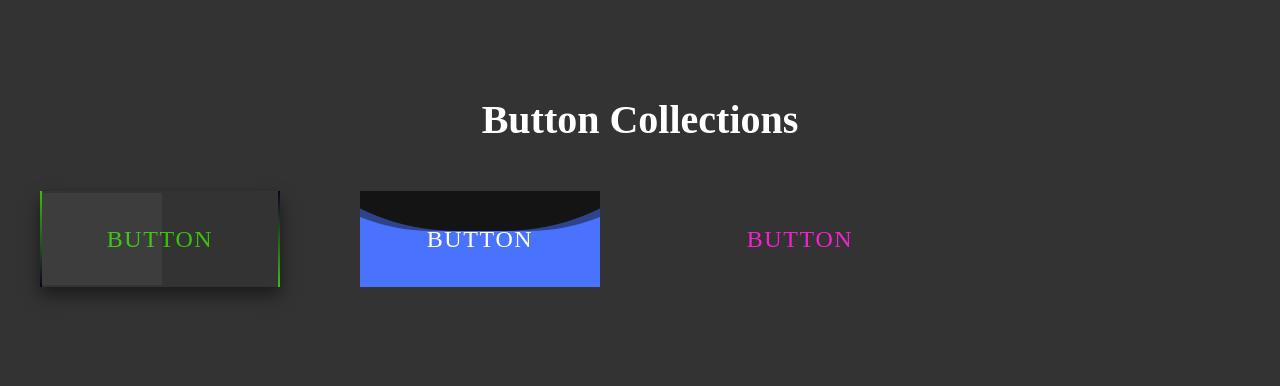
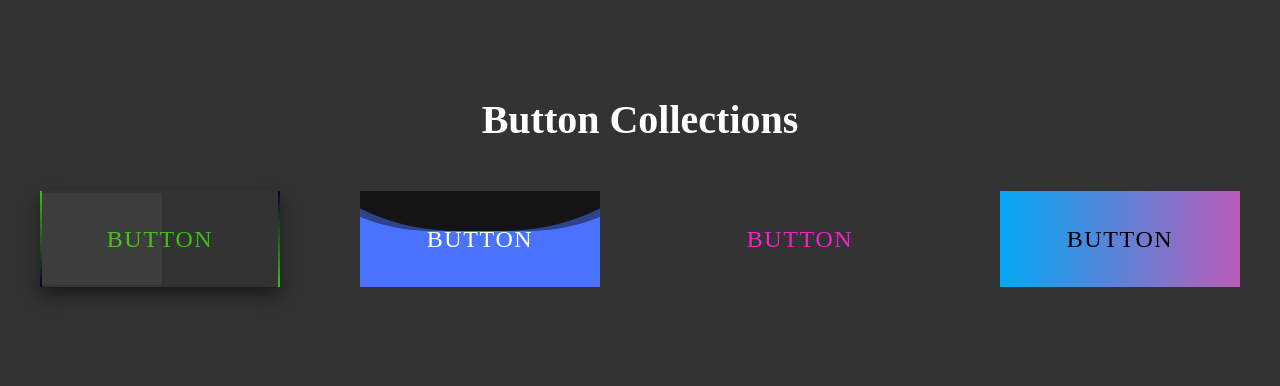
Before and after one commit to taku0823/Button-Effect-Collections, a plain HTML site: page index.html in a window 1280 px wide. Drawn offline with Linux system fonts and the light colour scheme.

Commit message:
create button04

```diff
--- a/css/index.css
+++ b/css/index.css
@@ -237,3 +237,40 @@ a {
   transition: 0.8s;
   transition-delay: 0.6s;
 }
+
+/* Button04 */
+.button04 {
+  position: relative;
+  background: linear-gradient(90deg, #03a9f4, #f441a4, #ffeb3b, #03a9f4);
+  background-size: 400%;
+  z-index: 1;
+}
+.button04:hover {
+  animation: button04 8s linear infinite;
+}
+.button04::before {
+  content: '';
+  position: absolute;
+  top: -5px;
+  left: -5px;
+  right: -5px;
+  bottom: -5px;
+  z-index: -1;
+  background: linear-gradient(90deg, #03a9f4, #f441a4, #ffeb3b, #03a9f4);
+  background-size: 400%;
+  opacity: 0;
+  filter: blur(20px);
+  transition: 0.4s;
+}
+.button04:hover::before {
+  opacity: 1;
+  animation: button04 8s linear infinite;
+}
+@keyframes button04 {
+  0% {
+    background-position: 0%;
+  }
+  100% {
+    background-position: 400%;
+  }
+}
--- a/index.html
+++ b/index.html
@@ -48,6 +48,14 @@
           </a>
         </li>
         <!-- button03 -->
+
+        <!-- button03 -->
+        <li class="item">
+          <a class="button04" href="#">
+            button
+          </a>
+        </li>
+        <!-- button03 -->
       </ul>
     </section>
   </main>
```
